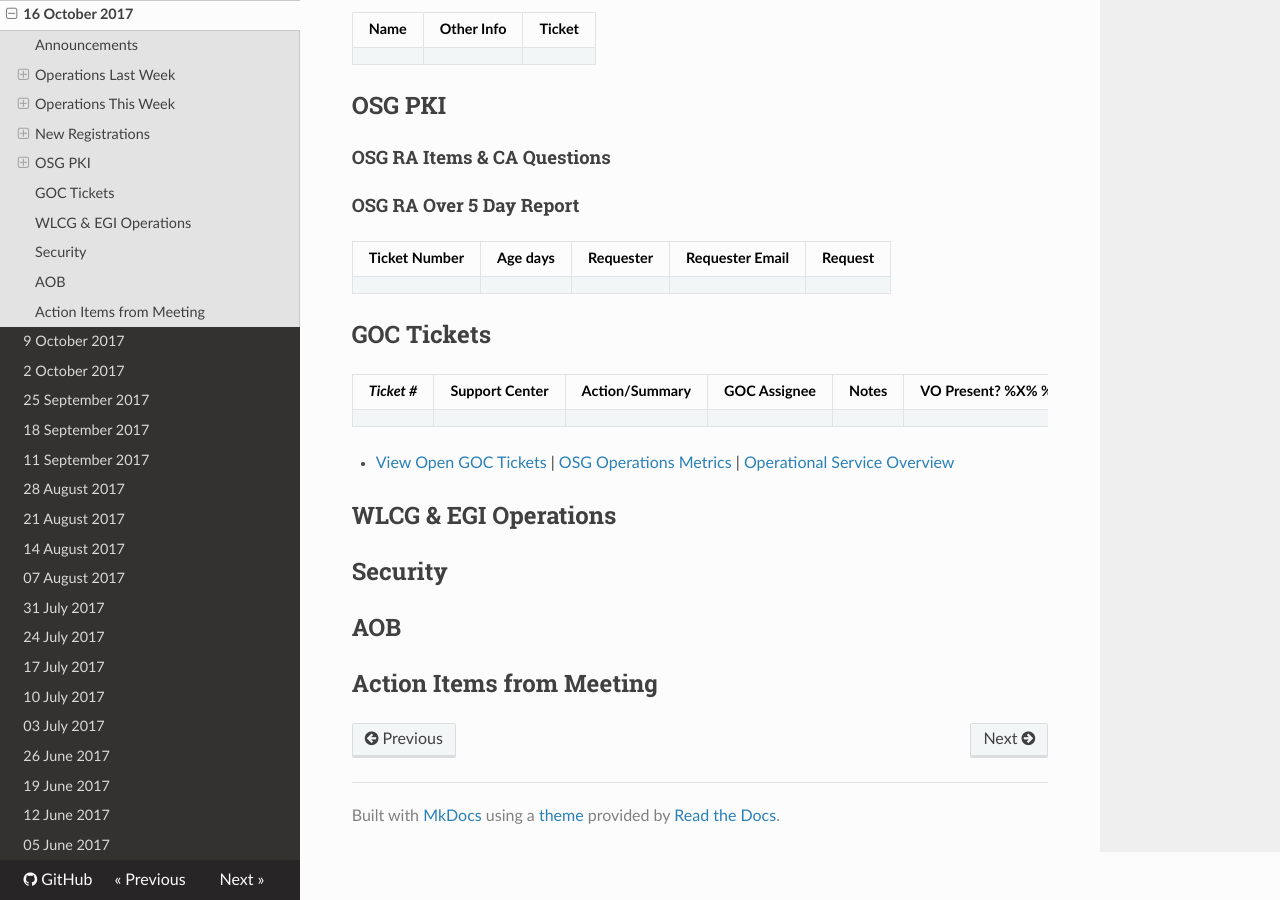
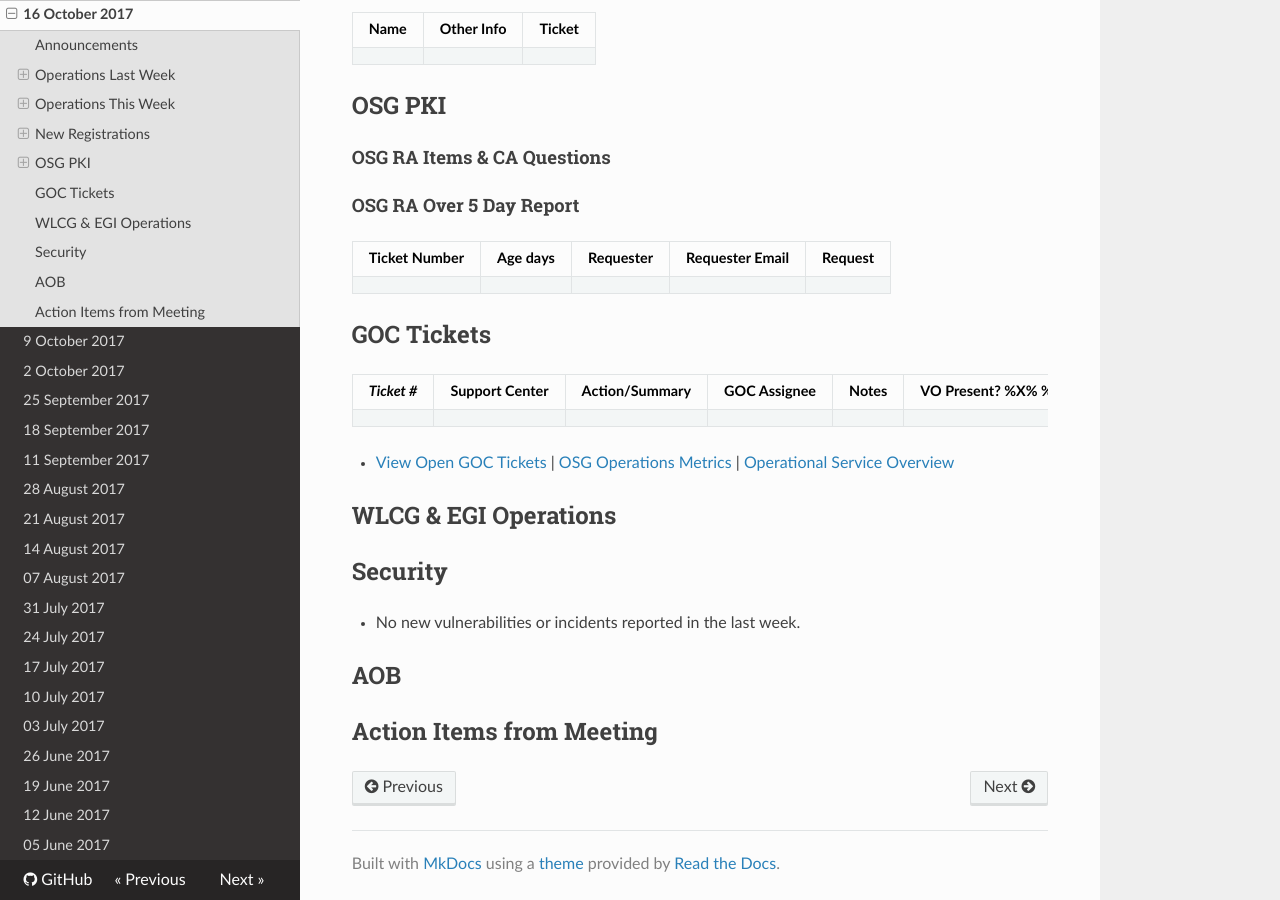
Before and after one commit to osg-htc/operations, an MkDocs documentation site: the page built from docs/WeeklyMinutes/16Oct2017.md, in a window 1280 px wide and 900 px high, scrolled down 2215 px. Built offline with MkDocs 1.6.1, drawn with Linux system fonts in a browser that asks for light colours; nearby versions of some CDN libraries; old or Windows-style settings are respelled for this version of MkDocs.

Commit message:
Update 16Oct2017.md
SecUpdate

```diff
--- a/docs/WeeklyMinutes/16Oct2017.md
+++ b/docs/WeeklyMinutes/16Oct2017.md
@@ -78,6 +78,7 @@
 ## WLCG & EGI Operations
 
 ## Security
+   * No new vulnerabilities or incidents reported in the last week.
 
 ## AOB
 
```
